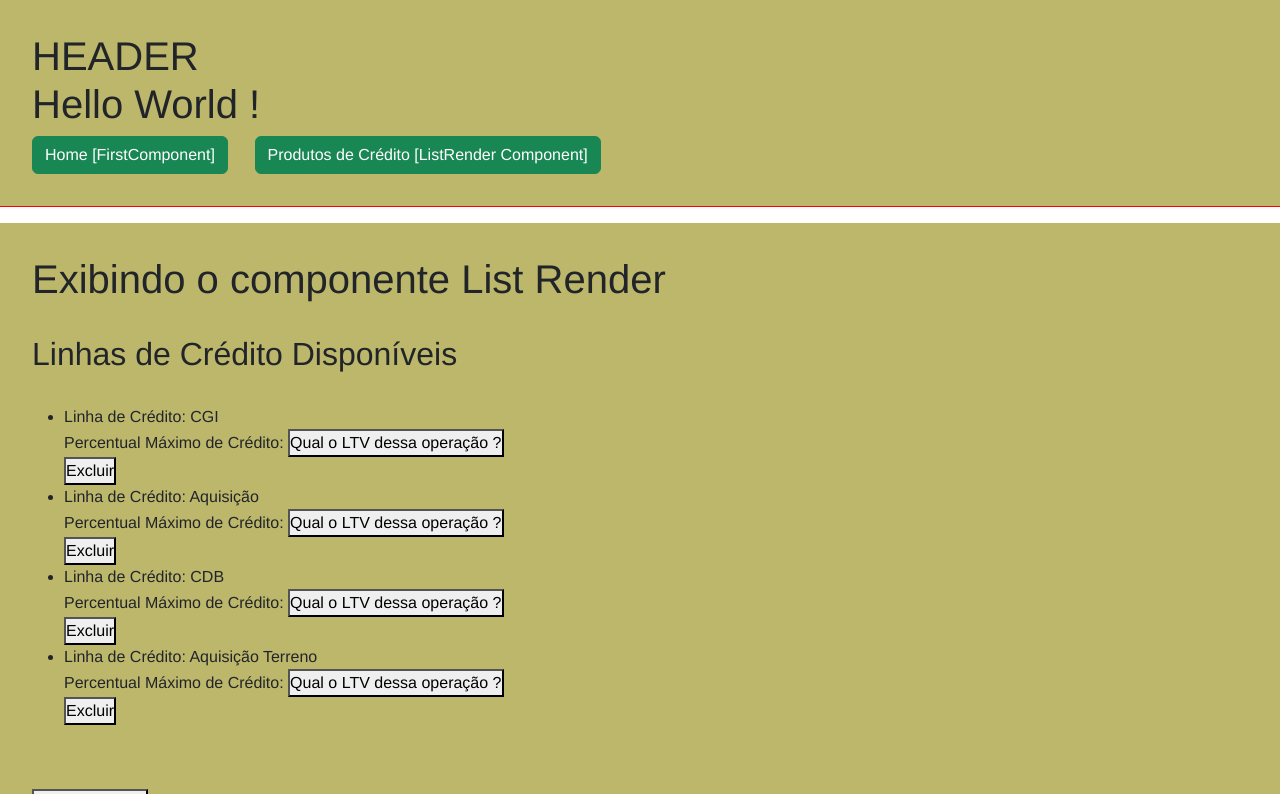
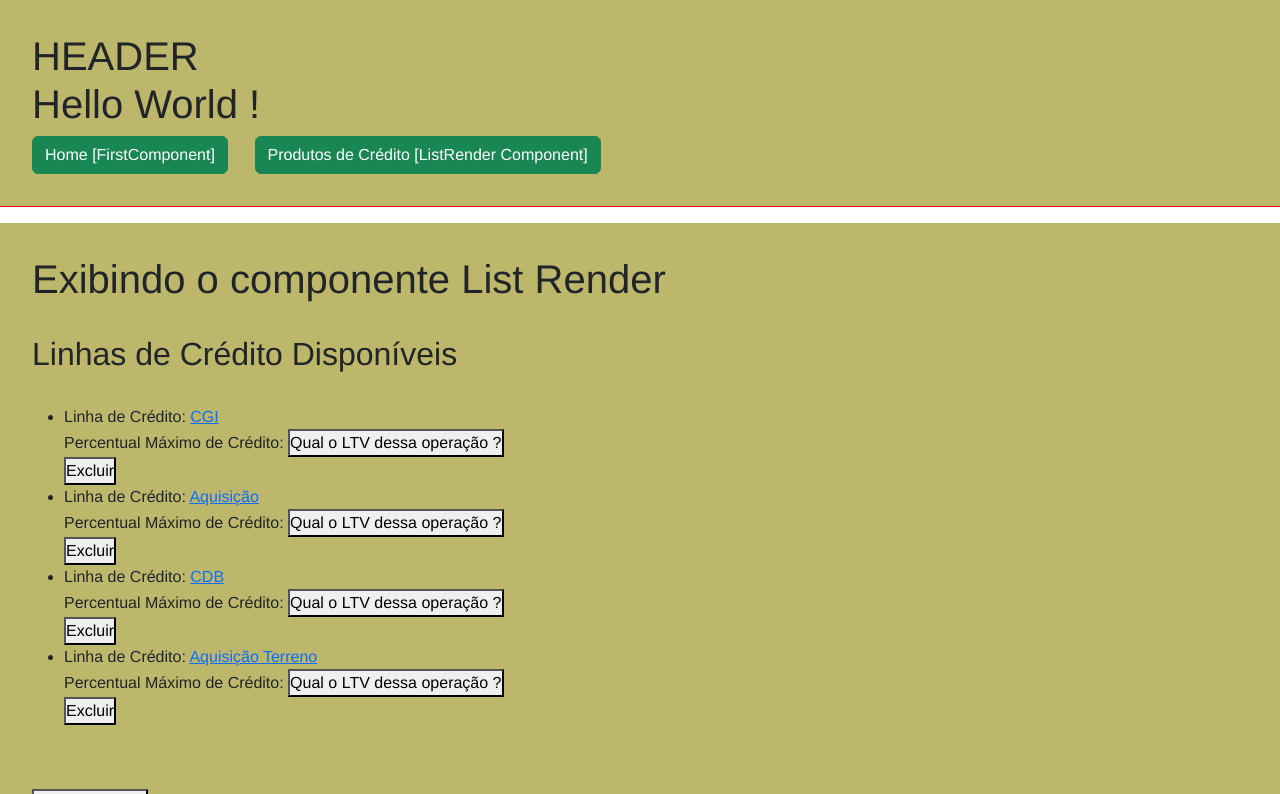
Before and after one commit to ernestopcaraujo/projectReviewAngular, an Angular app in the folder curso-angular/: page /list in a window 1280 px wide. Shown: the top 794 px of the page. Built offline with nearby package versions, Linux system fonts and the light colour scheme; data requests are answered from the project's data file.

Commit message:
feat: Added get element by id

```diff
--- a/curso-angular/src/app/components/item-detail/item-detail.component.ts
+++ b/curso-angular/src/app/components/item-detail/item-detail.component.ts
@@ -1,4 +1,9 @@
 import { Component, OnInit } from '@angular/core';
+import { ActivatedRoute, ActivatedRouteSnapshot } from '@angular/router';
+import { ICredit } from 'src/app/models/ICredit';
+import { ListService } from 'src/app/services/list.service';
+import { ParamMap } from '@angular/router';
+import { Params } from '@angular/router';
 
 @Component({
   selector: 'app-item-detail',
@@ -7,9 +12,25 @@ import { Component, OnInit } from '@angular/core';
 })
 export class ItemDetailComponent implements OnInit {
 
-  constructor() { }
+  creditLine?:ICredit;
+
+
+
+  constructor(private route: ActivatedRoute, private listService: ListService) {this.getOneCreditLine(route)}
+
+
 
   ngOnInit(): void {
+
   }
 
+  getOneCreditLine(route:ActivatedRoute){
+
+    const id = Number(this.route.snapshot.paramMap.get('id'));
+    //conversão para Number necessária pois o id vem como string a partir da URL
+    console.log('Id = ' + id);
+    this.listService.getOneCreditLine(id).subscribe((creditLine)=>(this.creditLine = creditLine));
+  }
+
+
 }
--- a/curso-angular/src/app/components/list-render/list-render.component.html
+++ b/curso-angular/src/app/components/list-render/list-render.component.html
@@ -5,7 +5,7 @@
     <br>
     <ul>
         <li *ngFor="let creditLine of creditLines; let indexOfElement=index">
-            Linha de Crédito: {{creditLine.operation}}
+            Linha de Crédito: <a routerLink="/list/{{creditLine.id}}">{{creditLine.operation}}</a>
             <br>
             Percentual Máximo de Crédito:
             <button (click)="showLtv(creditLine)">Qual o LTV dessa operação ?</button>
--- a/curso-angular/src/app/services/list.service.ts
+++ b/curso-angular/src/app/services/list.service.ts
@@ -30,4 +30,9 @@ export class ListService {
     return this.http.get<ICredit[]>(this.apiUrl);
   }
 
+  getOneCreditLine(id:number):Observable<ICredit>{
+    return this.http.get<ICredit>("http://localhost:3000/creditLines/"+id);
+    // return this.http.get<ICredit>('${this.apiUrl}/${id}');
+  }
+
 }
```
